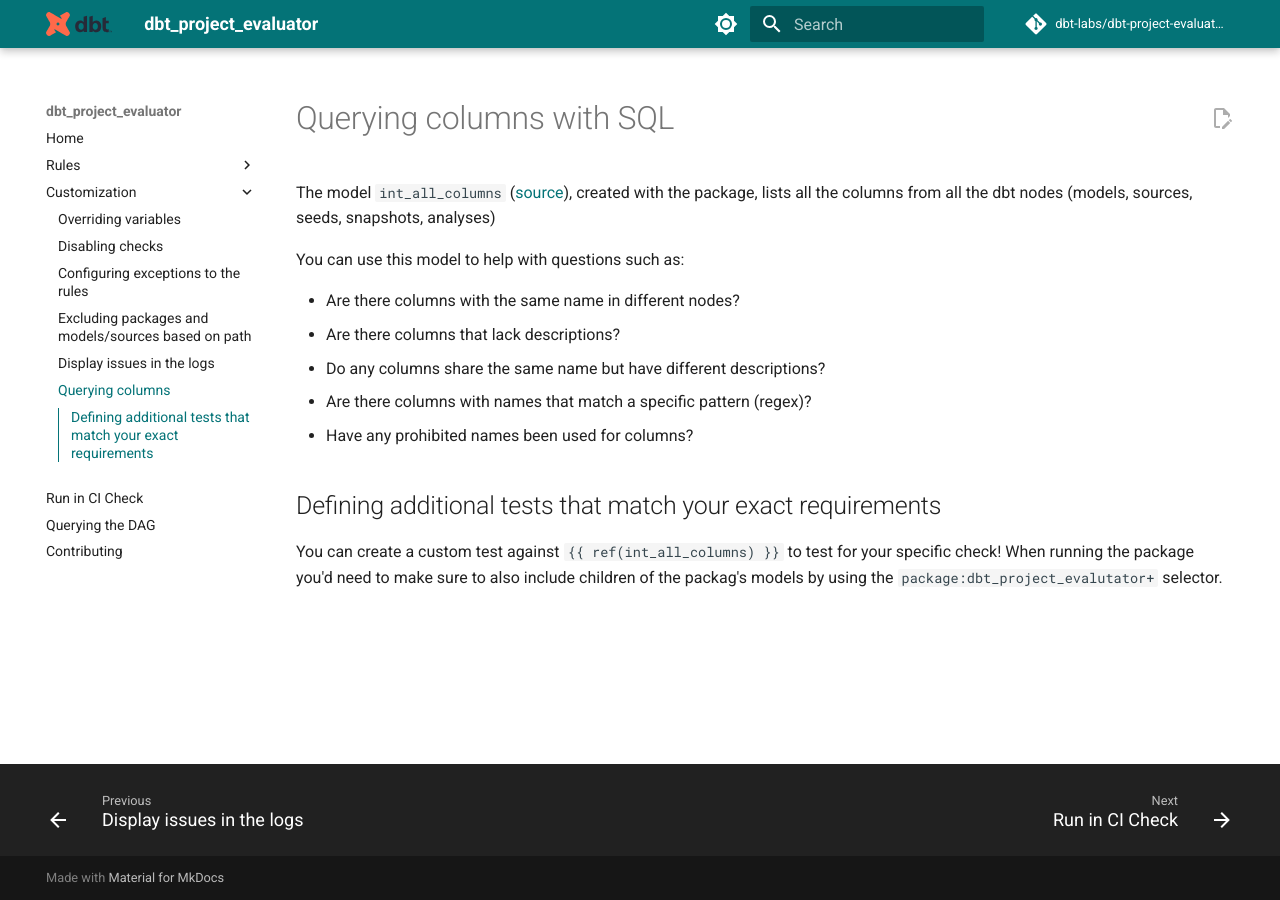
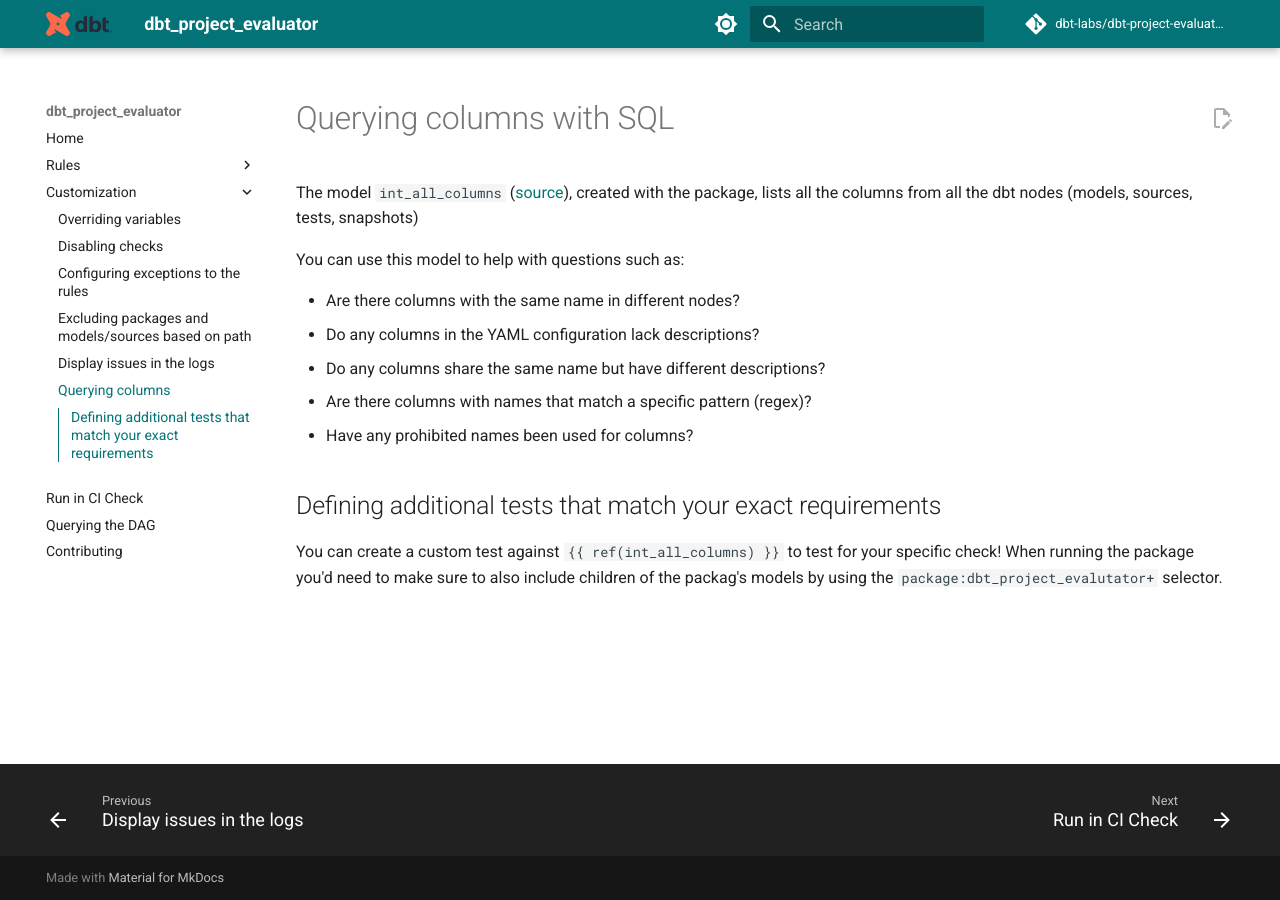
Before and after one commit to dbt-labs/dbt-project-evaluator, an MkDocs documentation site: the page built from docs/customization/querying-columns.md, in a window 1280 px wide. Built offline with MkDocs 1.6.1 and Material for MkDocs 9.7.7, drawn with Linux system fonts in a browser that asks for light colours; comment, search, counter and statistics services are not loaded; the version menu is left out.

Commit message:
Improve description for querying columns page

```diff
--- a/docs/customization/querying-columns.md
+++ b/docs/customization/querying-columns.md
@@ -1,11 +1,11 @@
 # Querying columns with SQL
 
-The model `int_all_columns` ([source](https://github.com/dbt-labs/dbt-project-evaluator/tree/main/models/marts/core/int_all_columns.sql)), created with the package, lists all the columns from all the dbt nodes (models, sources, seeds, snapshots, analyses)
+The model `int_all_columns` ([source](https://github.com/dbt-labs/dbt-project-evaluator/tree/main/models/marts/core/int_all_columns.sql)), created with the package, lists all the columns from all the dbt nodes (models, sources, tests, snapshots)
 
 You can use this model to help with questions such as:
 
 - Are there columns with the same name in different nodes?
-- Are there columns that lack descriptions?
+- Do any columns in the YAML configuration lack descriptions?
 - Do any columns share the same name but have different descriptions?
 - Are there columns with names that match a specific pattern (regex)?
 - Have any prohibited names been used for columns?
```
